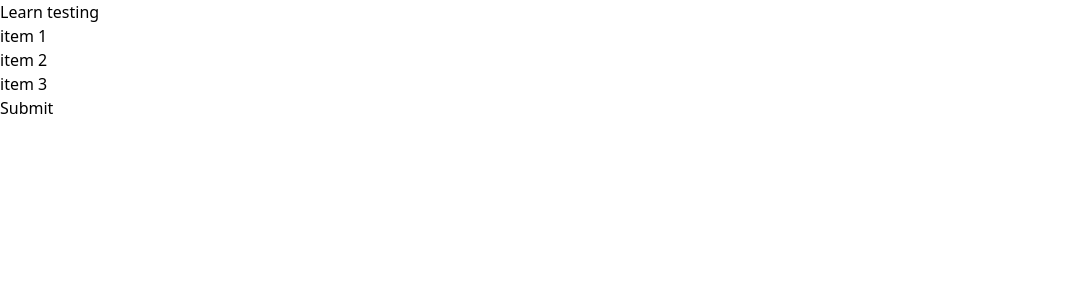
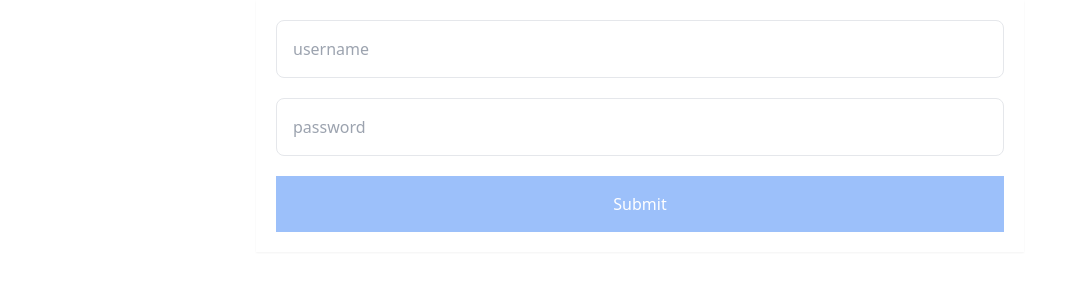
Before and after one commit to evondev/react-testing, a React (Create React App) app: page / in a window 1280 px wide. Shown: the top 300 px of the page, without its empty margins (0-1066 px from the left). Built offline with nearby package versions, Linux system fonts and the light colour scheme.

Commit message:
Login form testing

```diff
--- a/src/App.js
+++ b/src/App.js
@@ -1,13 +1,9 @@
+import Login from "./Login";
+
 function App() {
   return (
     <div>
-      <h1>Learn testing</h1>
-      <ul>
-        <li>item 1</li>
-        <li>item 2</li>
-        <li>item 3</li>
-      </ul>
-      <button type="button">Submit</button>
+      <Login></Login>
     </div>
   );
 }
--- /dev/null
+++ b/src/Login.js
@@ -0,0 +1,58 @@
+import React, { useState } from "react";
+
+const Login = () => {
+  const [username, setUserName] = useState("");
+  const [password, setPassword] = useState("");
+  const [data, setData] = useState([]);
+  const handleSubmitForm = async (e) => {
+    e.preventDefault();
+    try {
+      const response = await fetch(
+        "https://jsonplaceholder.typicode.com/users"
+      );
+      const data = await response.json();
+      if (data.length > 0) {
+        setData(data);
+      }
+    } catch (error) {
+      console.log(error);
+    }
+  };
+  return (
+    <div>
+      {data.length > 0 && (
+        <div role="contentinfo" title="name" data-testid="contentinfo">
+          {data[0]?.name}
+        </div>
+      )}
+      <form
+        className="flex flex-col max-w-3xl gap-5 p-5 mx-auto bg-white shadow-sm"
+        onSubmit={handleSubmitForm}
+      >
+        <input
+          type="text"
+          name="username"
+          onChange={(e) => setUserName(e.target.value)}
+          placeholder="username"
+          className="w-full p-4 border border-gray-200 rounded-lg outline-none"
+        />
+        <input
+          type="password"
+          name="password"
+          onChange={(e) => setPassword(e.target.value)}
+          placeholder="password"
+          className="w-full p-4 border border-gray-200 rounded-lg outline-none"
+        />
+        <button
+          type="submit"
+          className="w-full p-4 text-white bg-blue-500 outline-none cursor-pointer disabled:opacity-50 disabled:cursor-not-allowed"
+          disabled={!username || !password}
+        >
+          Submit
+        </button>
+      </form>
+    </div>
+  );
+};
+
+export default Login;
```
Also changed, not shown: 2 other files (tests, documents, lock files or other folders).
